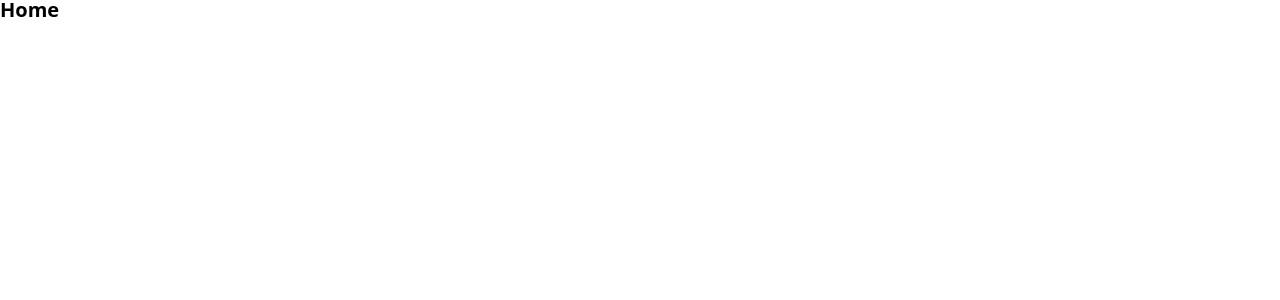
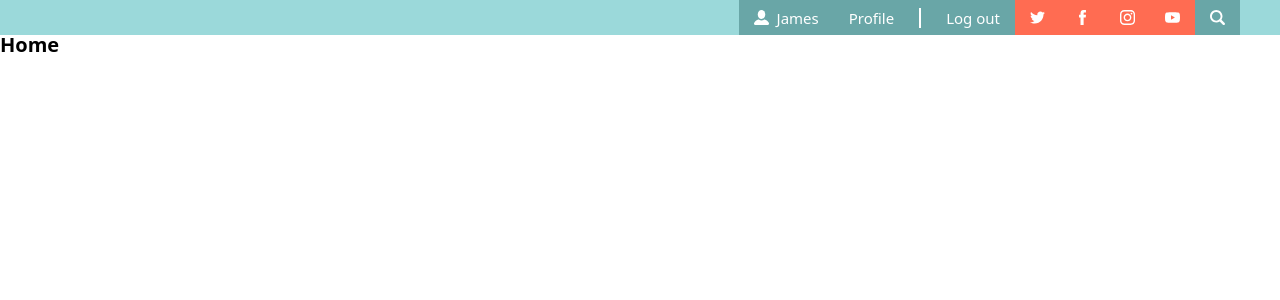
Before and after one commit to enijar/soberistas, a Next.js app: page / in a window 1280 px wide. Shown: the top 300 px of the page. Built offline with nearby package versions, Linux system fonts and the light colour scheme.

Commit message:
feat: add header component with top componnet

```diff
--- /dev/null
+++ b/src/components/header/header.styles.ts
@@ -0,0 +1,66 @@
+import styled, { css } from "styled-components";
+
+export const HeaderActionDivider = styled.div`
+  width: 2px;
+  height: 1em;
+  background-color: currentColor;
+  margin-inline: 0.5em;
+`;
+
+type ActionProps = {
+  color?: "orange";
+};
+
+export const HeaderAction = styled.div<ActionProps>`
+  height: 100%;
+  display: flex;
+  align-items: center;
+  justify-content: center;
+  font-size: 0.75em;
+  padding-inline: 1em;
+
+  ${({ color }) => {
+    return css`
+      background-color: var(--color-${color});
+    `;
+  }}
+
+  svg,
+  img {
+    width: auto;
+    height: 1em;
+  }
+
+  a {
+    height: 100%;
+    display: flex;
+    align-items: center;
+  }
+`;
+
+export const HeaderActions = styled.div`
+  background-color: var(--color-green);
+  width: max-content;
+  height: 1.75em;
+  margin-inline-start: auto;
+  display: flex;
+  align-items: center;
+  color: #ffffff;
+`;
+
+export const HeaderActionsWrapper = styled.div`
+  background-color: var(--color-teal);
+  padding-inline: 1em;
+`;
+
+export const HeaderContainer = styled.div`
+  width: 100%;
+  max-width: 60em;
+  margin-inline: auto;
+`;
+
+export const HeaderWrapper = styled.header`
+  position: sticky;
+  top: 0;
+  width: 100%;
+`;
--- /dev/null
+++ b/src/components/header/header.tsx
@@ -0,0 +1,79 @@
+import Link from "next/link";
+import {
+  HeaderAction,
+  HeaderActionDivider,
+  HeaderActions,
+  HeaderActionsWrapper,
+  HeaderContainer,
+  HeaderWrapper,
+} from "@/components/header/header.styles";
+import UserIcon from "@/components/icons/user-icon";
+import TwitterIcon from "@/components/icons/twitter-icon";
+import FacebookIcon from "@/components/icons/facebook-icon";
+import InstagramIcon from "@/components/icons/instagram-icon";
+import YoutubeIcon from "@/components/icons/youtube-icon";
+import SearchIcon from "@/components/icons/search-icon";
+
+export default function Header() {
+  return (
+    <HeaderWrapper>
+      <HeaderActionsWrapper>
+        <HeaderContainer>
+          <HeaderActions>
+            <HeaderAction>
+              <UserIcon />
+              <span>&nbsp;&nbsp;</span>
+              <span>James</span>
+            </HeaderAction>
+            <HeaderAction>
+              <Link href="/">Profile</Link>
+            </HeaderAction>
+            <HeaderActionDivider />
+            <HeaderAction>
+              <Link href="/">Log out</Link>
+            </HeaderAction>
+            <HeaderAction color="orange">
+              <a
+                href="https://twitter.com/soberistas"
+                target="_blank"
+                rel="nofollow"
+              >
+                <TwitterIcon />
+              </a>
+            </HeaderAction>
+            <HeaderAction color="orange">
+              <a
+                href="https://facebook.com/Soberistas"
+                target="_blank"
+                rel="nofollow"
+              >
+                <FacebookIcon />
+              </a>
+            </HeaderAction>
+            <HeaderAction color="orange">
+              <a
+                href="https://instagram.com/soberistas"
+                target="_blank"
+                rel="nofollow"
+              >
+                <InstagramIcon />
+              </a>
+            </HeaderAction>
+            <HeaderAction color="orange">
+              <a
+                href="https://youtube.com/soberistas"
+                target="_blank"
+                rel="nofollow"
+              >
+                <YoutubeIcon />
+              </a>
+            </HeaderAction>
+            <HeaderAction>
+              <SearchIcon />
+            </HeaderAction>
+          </HeaderActions>
+        </HeaderContainer>
+      </HeaderActionsWrapper>
+    </HeaderWrapper>
+  );
+}
--- /dev/null
+++ b/src/components/icons/facebook-icon.tsx
@@ -0,0 +1,16 @@
+export default function FacebookIcon() {
+  return (
+    <svg
+      enableBackground="new 0 0 22.4 48.3"
+      viewBox="0 0 22.4 48.3"
+      xmlns="http://www.w3.org/2000/svg"
+      width="49.6"
+      height="49.6"
+    >
+      <path
+        fill="currentColor"
+        d="m22.4 15.6h-7.6v-5c0-1.9 1.2-2.3 2.1-2.3h5.4v-8.3h-7.4c-8.3 0-10.1 6.2-10.1 10.1v5.5h-4.8v8.5h4.8v24.1h10s0-13.3 0-24.1h6.8z"
+      />
+    </svg>
+  );
+}
--- /dev/null
+++ b/src/components/icons/instagram-icon.tsx
@@ -0,0 +1,17 @@
+export default function InstagramIcon() {
+  return (
+    <svg
+      enableBackground="new 0 0 49.6 49.6"
+      viewBox="0 0 49.6 49.6"
+      xmlns="http://www.w3.org/2000/svg"
+      width="49.6"
+      height="49.6"
+    >
+      <g fill="currentColor">
+        <path d="m24.8 11.9c-7 0-12.8 5.7-12.8 12.8s5.7 12.8 12.8 12.8 12.8-5.8 12.8-12.8-5.8-12.8-12.8-12.8zm0 21c-4.5 0-8.2-3.7-8.2-8.2s3.7-8.2 8.2-8.2 8.2 3.7 8.2 8.2-3.7 8.2-8.2 8.2z" />
+        <circle cx="38.1" cy="11.6" r="2.9" />
+        <path d="m45.6 4.1c-2.6-2.7-6.3-4.1-10.5-4.1h-20.6c-8.7 0-14.5 5.8-14.5 14.5v20.5c0 4.3 1.4 8 4.2 10.7 2.7 2.6 6.3 3.9 10.4 3.9h20.4c4.3 0 7.9-1.4 10.5-3.9 2.7-2.6 4.1-6.3 4.1-10.6v-20.6c0-4.2-1.4-7.8-4-10.4zm-.4 31c0 3.1-1.1 5.6-2.9 7.3s-4.3 2.6-7.3 2.6h-20.4c-3 0-5.5-.9-7.3-2.6-1.8-1.8-2.7-4.3-2.7-7.4v-20.5c0-3 .9-5.5 2.7-7.3 1.7-1.7 4.3-2.6 7.3-2.6h20.6c3 0 5.5.9 7.3 2.7 1.7 1.8 2.7 4.3 2.7 7.2z" />
+      </g>
+    </svg>
+  );
+}
--- /dev/null
+++ b/src/components/icons/search-icon.tsx
@@ -0,0 +1,16 @@
+export default function SearchIcon() {
+  return (
+    <svg
+      enableBackground="new 0 0 24 24"
+      viewBox="0 0 24 24"
+      xmlns="http://www.w3.org/2000/svg"
+      width="49.6"
+      height="49.6"
+    >
+      <path
+        fill="currentColor"
+        d="m23.4 20.6-5.1-5.1c1-1.6 1.7-3.5 1.7-5.5 0-5.5-4.5-10-10-10s-10 4.5-10 10 4.5 10 10 10c2 0 3.9-.6 5.5-1.7l5.1 5.1c.8.8 2 .8 2.8 0s.8-2 0-2.8zm-20.4-10.6c0-3.9 3.1-7 7-7s7 3.1 7 7-3.1 7-7 7-7-3.1-7-7z"
+      />
+    </svg>
+  );
+}
--- /dev/null
+++ b/src/components/icons/twitter-icon.tsx
@@ -0,0 +1,16 @@
+export default function TwitterIcon() {
+  return (
+    <svg
+      enableBackground="new 0 0 49.3 40"
+      viewBox="0 0 49.3 40"
+      xmlns="http://www.w3.org/2000/svg"
+      width="49.6"
+      height="49.6"
+    >
+      <path
+        fill="currentColor"
+        d="m49.3 4.7c-1.8.8-3.8 1.3-5.8 1.6 2.1-1.2 3.7-3.2 4.4-5.6-2 1.2-4.1 2-6.4 2.5-1.9-2-4.5-3.2-7.4-3.2-5.6 0-10.1 4.5-10.1 10.1 0 .8.1 1.6.3 2.3-8.4-.4-15.9-4.4-20.9-10.6-.8 1.5-1.3 3.3-1.3 5.1 0 3.5 1.8 6.6 4.5 8.4-1.7-.1-3.2-.5-4.6-1.3v.1c0 4.9 3.5 9 8.1 9.9-.8.2-1.7.4-2.7.4-.7 0-1.3-.1-1.9-.2 1.3 4 5 6.9 9.4 7-3.5 2.7-7.8 4.3-12.6 4.3-.8 0-1.6 0-2.4-.1 4.6 3 9.9 4.6 15.6 4.6 18.6 0 28.8-15.4 28.8-28.8 0-.4 0-.9 0-1.3 1.9-1.4 3.6-3.1 5-5.2z"
+      />
+    </svg>
+  );
+}
--- /dev/null
+++ b/src/components/icons/user-icon.tsx
@@ -0,0 +1,16 @@
+export default function UserIcon() {
+  return (
+    <svg
+      enableBackground="new 0 0 20 20"
+      viewBox="0 0 20 20"
+      xmlns="http://www.w3.org/2000/svg"
+      width="20"
+      height="20"
+    >
+      <g fill="currentColor">
+        <ellipse cx="10" cy="6" rx="5" ry="6" />
+        <path d="m19.8 17.1c-.9-1.8-2.6-3.3-4.8-4.2-.6-.2-1.3-.2-1.8.1-1 .6-2 .9-3.2.9s-2.2-.3-3.2-.9c-.5-.2-1.2-.3-1.8 0-2.2.9-3.9 2.4-4.8 4.2-.7 1.3.4 2.8 1.9 2.8h15.8c1.5 0 2.6-1.5 1.9-2.9z" />
+      </g>
+    </svg>
+  );
+}
--- /dev/null
+++ b/src/components/icons/youtube-icon.tsx
@@ -0,0 +1,16 @@
+export default function YoutubeIcon() {
+  return (
+    <svg
+      enableBackground="new 0 0 500 350"
+      viewBox="0 0 500 350"
+      xmlns="http://www.w3.org/2000/svg"
+      width="49.6"
+      height="49.6"
+    >
+      <path
+        fill="currentColor"
+        d="m489.6 54.7c-5.7-21.5-22.7-38.5-44.2-44.2-39-10.5-195.4-10.5-195.4-10.5s-156.4 0-195.4 10.4c-21.5 5.8-38.5 22.7-44.2 44.2-10.4 39-10.4 120.4-10.4 120.4s0 81.4 10.4 120.3c5.7 21.5 22.7 38.5 44.2 44.2 39 10.5 195.4 10.5 195.4 10.5s156.4 0 195.3-10.4c21.5-5.7 38.5-22.7 44.2-44.2 10.5-39 10.5-120.4 10.5-120.4s0-81.4-10.4-120.3zm-289.6 195.3v-150l129.9 75z"
+      />
+    </svg>
+  );
+}
--- a/src/pages/index.tsx
+++ b/src/pages/index.tsx
@@ -1,9 +1,23 @@
-import type { NextPage } from "next";
+import type { GetServerSideProps, NextPage } from "next";
+import Header from "@/components/header/header";
 
-const Home: NextPage = () => {
+type Props = {
+  title: string;
+};
+
+export const getServerSideProps: GetServerSideProps<Props> = async () => {
+  return {
+    props: {
+      title: "Home",
+    },
+  };
+};
+
+const Home: NextPage<Props> = (props) => {
   return (
     <main>
-      <h1>Home</h1>
+      <Header />
+      <h1>{props.title}</h1>
     </main>
   );
 };
--- /dev/null
+++ b/src/styles/elements.ts
@@ -0,0 +1,5 @@
+import styled from "styled-components";
+
+export const Button = styled.div`
+  //
+`;
--- a/src/styles/reset.ts
+++ b/src/styles/reset.ts
@@ -33,6 +33,11 @@ const Reset = createGlobalStyle`
     width: 100%;
     height: 100%;
     background-color: #ffffff;
+    overflow: hidden;
+  }
+
+  img, svg, iframe, video {
+    display: block;
   }
 
   html {
@@ -48,6 +53,14 @@ const Reset = createGlobalStyle`
     overflow: auto;
     -webkit-overflow-scrolling: touch;
   }
+
+  a {
+    text-decoration: none;
+
+    :hover {
+      text-decoration: underline;
+    }
+  }
 `;
 
 export default Reset;
```
